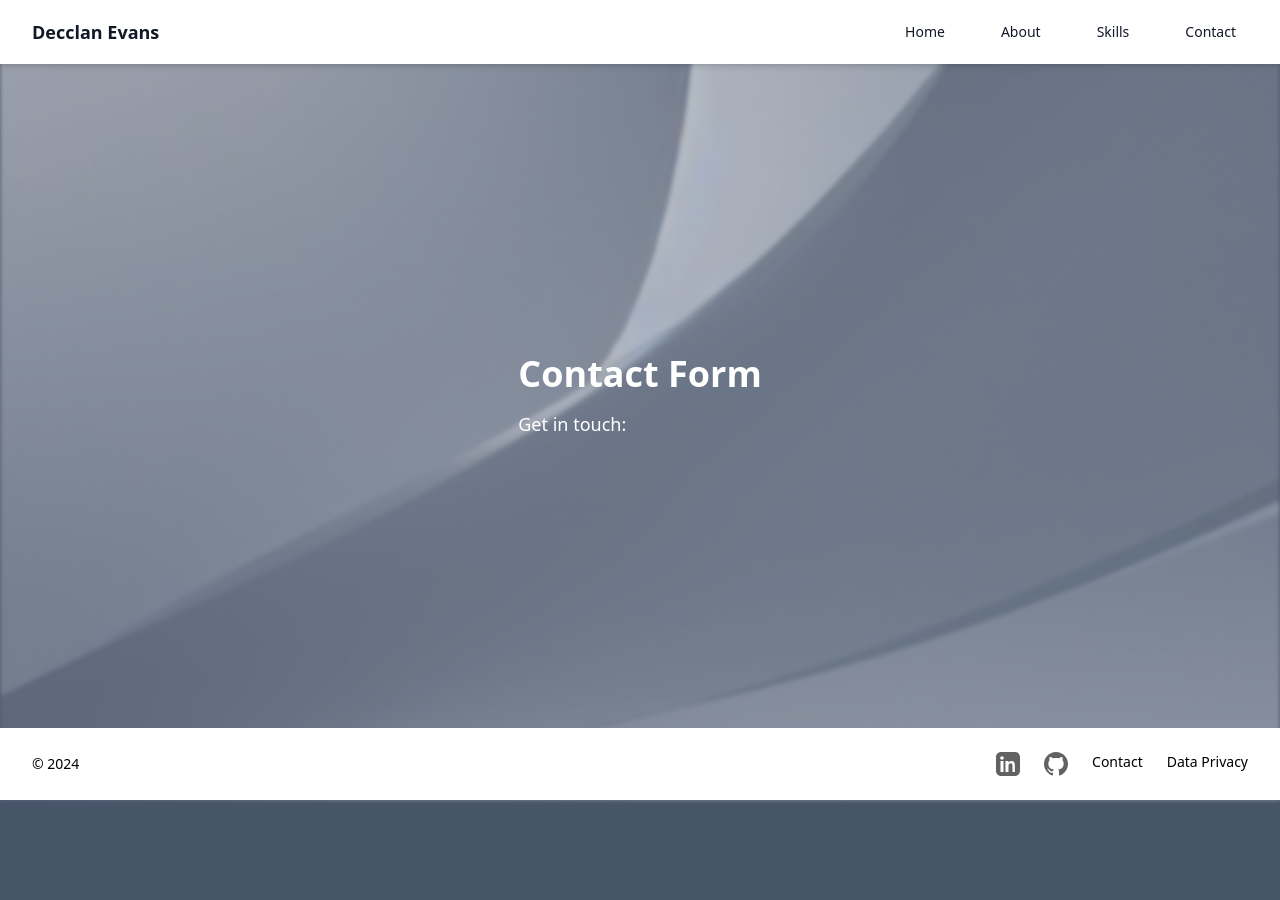
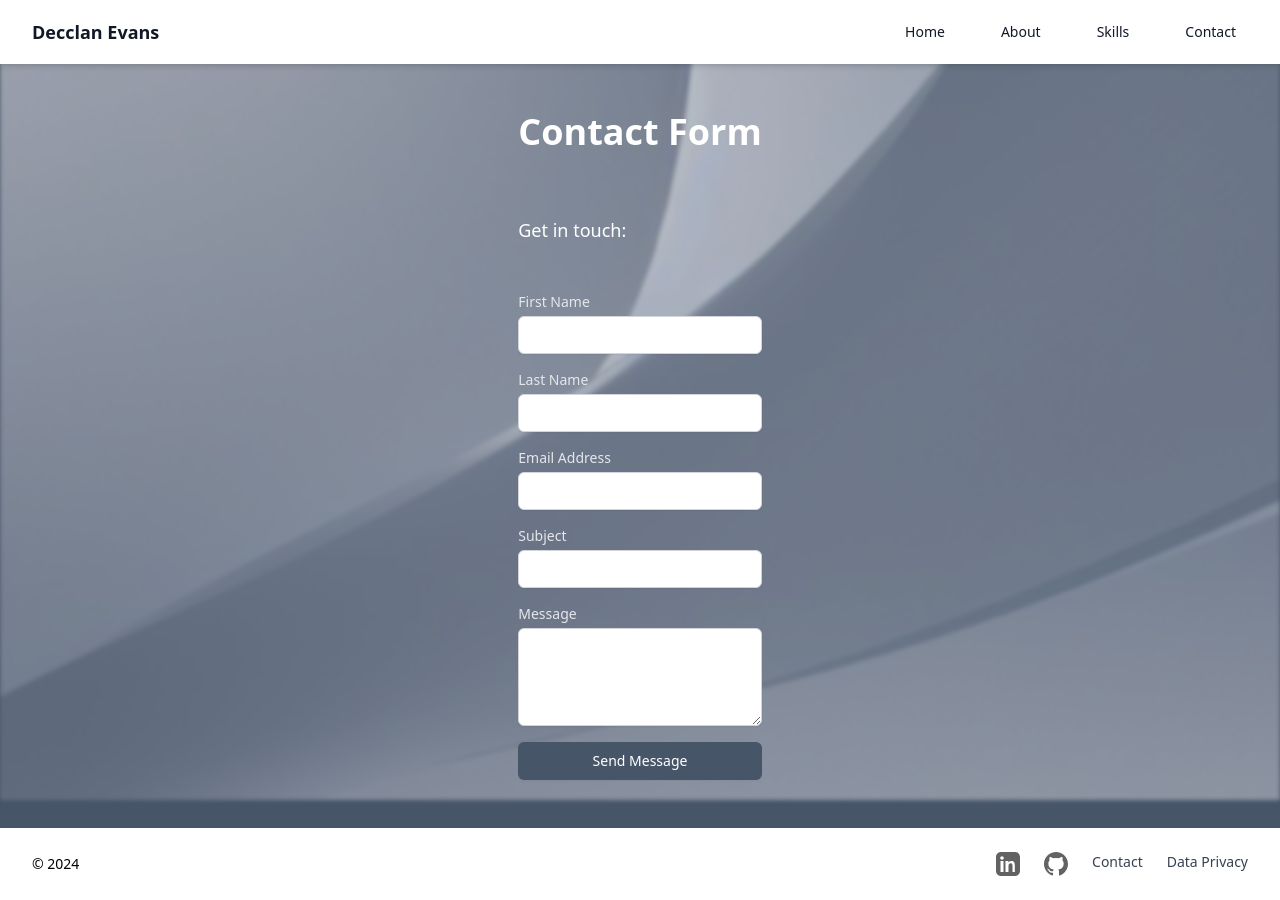
Before and after one commit to Decclan/personal-website, a website: page pages/contact.html in a window 1280 px wide. Before the commit the page ends 800 px from the top, so only its background shows below. Drawn offline with Linux system fonts and the light colour scheme.

Commit message:
added contact form

```diff
--- a/pages/contact.html
+++ b/pages/contact.html
@@ -31,7 +31,7 @@
         </style>
 
     </head>
-    <body class="bg-slate-600 bg-fixed bg-cover bg-center min-h-screen bg-image flex flex-col h-screen justify-between">
+    <body class="bg-slate-600 bg-fixed bg-cover bg-center min-h-screen bg-image flex flex-col justify-between"> <!--removed h-screen -->
         <!-- Nav Bar -->
         <nav class="bg-white shadow-md">
             <div class="max-w-7xl mx-auto px-4 sm:px-6 lg:px-8">
@@ -69,10 +69,38 @@
         </nav>
 
         <!-- Main Content -->
-        <main class="flex h-screen items-center">
+        <main class="flex flex-row justify-center">
             <div class="max-w-7xl mx-auto px-4 sm:px-6 lg:px-8 py-12">
                 <h1 class="text-4xl font-bold text-white mb-4">Contact Form</h1>
-                <p class="text-lg text-white">Get in touch:</p>
+                <p class="text-lg text-white py-12">Get in touch:</p>
+
+                <form action="#" method="POST" class="space-y-4">
+                    <div>
+                        <label for="first-name" class="block text-sm font-medium text-gray-200">First Name</label>
+                        <input type="text" id="first-name" name="first-name" required class="mt-1 block w-full px-3 py-2 border border-gray-300 rounded-md shadow-sm focus:outline-none focus:ring-gray-700 focus:border-gray-700 sm:text-sm">
+                    </div>
+                    <div>
+                        <label for="last-name" class="block text-sm font-medium text-gray-200">Last Name</label>
+                        <input type="text" id="last-name" name="last-name" required class="mt-1 block w-full px-3 py-2 border border-gray-300 rounded-md shadow-sm focus:outline-none focus:ring-gray-700 focus:border-gray-700 sm:text-sm">
+                    </div>
+                    <div>
+                        <label for="email" class="block text-sm font-medium text-gray-200">Email Address</label>
+                        <input type="email" id="email" name="email" required class="mt-1 block w-full px-3 py-2 border border-gray-300 rounded-md shadow-sm focus:outline-none focus:ring-gray-700 focus:border-gray-700 sm:text-sm">
+                    </div>
+                    <div>
+                        <label for="subject" class="block text-sm font-medium text-gray-200">Subject</label>
+                        <input type="text" id="subject" name="subject" required class="mt-1 block w-full px-3 py-2 border border-gray-300 rounded-md shadow-sm focus:outline-none focus:ring-gray-700 focus:border-gray-700 sm:text-sm">
+                    </div>
+                    <div>
+                        <label for="message" class="block text-sm font-medium text-gray-200">Message</label>
+                        <textarea id="message" name="message" rows="4" required class="mt-1 block w-full px-3 py-2 border border-gray-300 rounded-md shadow-sm focus:outline-none focus:ring-gray-700 focus:border-gray-700 sm:text-sm"></textarea>
+                    </div>
+                    <div>
+                        <button type="submit" class="w-full flex justify-center py-2 px-4 border border-transparent rounded-md shadow-sm text-sm font-medium text-white bg-slate-600 hover:bg-gray-700 focus:outline-none focus:ring-2 focus:ring-offset-2 focus:ring-gray-700">
+                            Send Message
+                        </button>
+                    </div>
+                </form>
             </div>
         </main>
 
```
Also changed, not shown: pages/styles.css.
